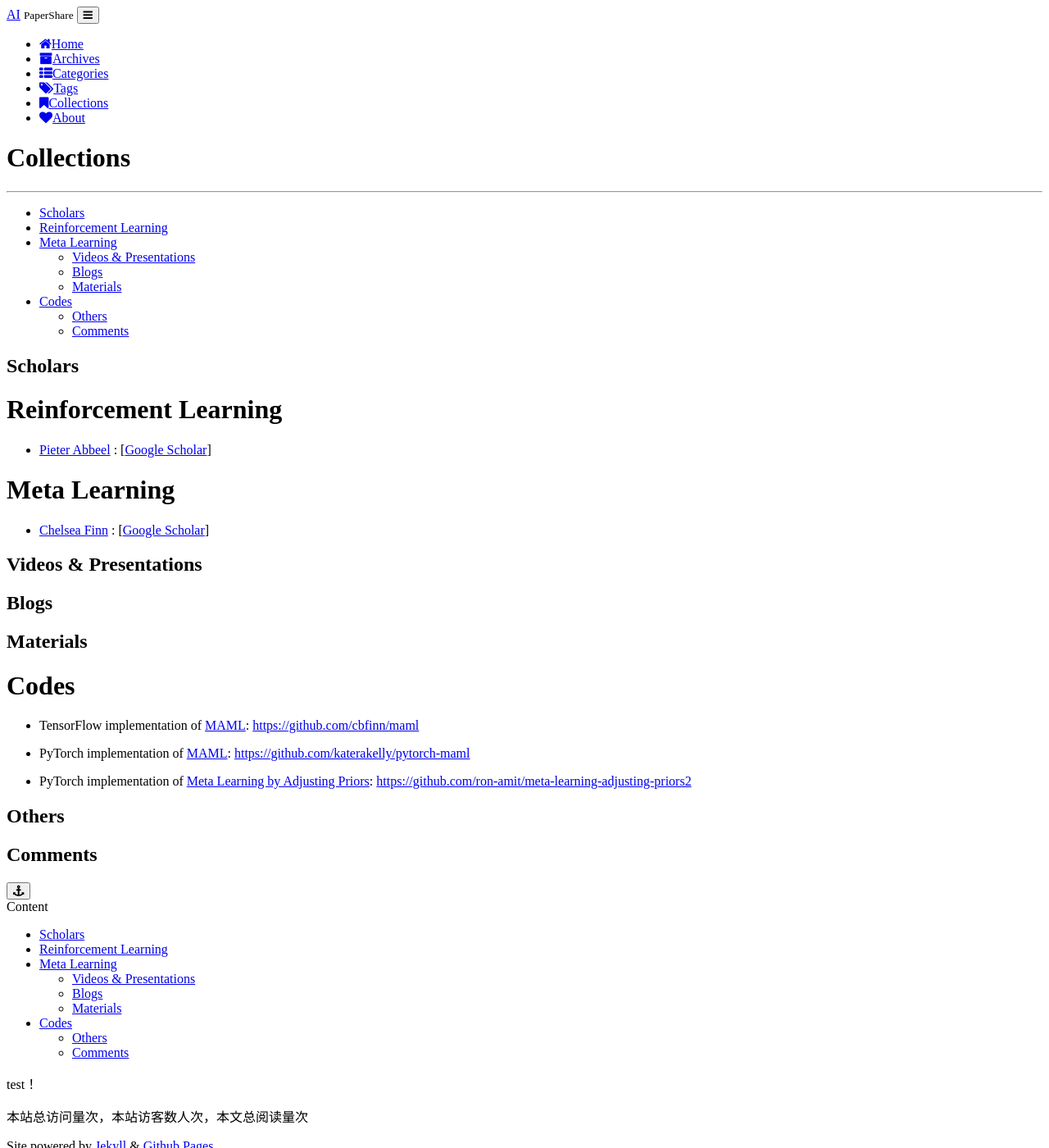
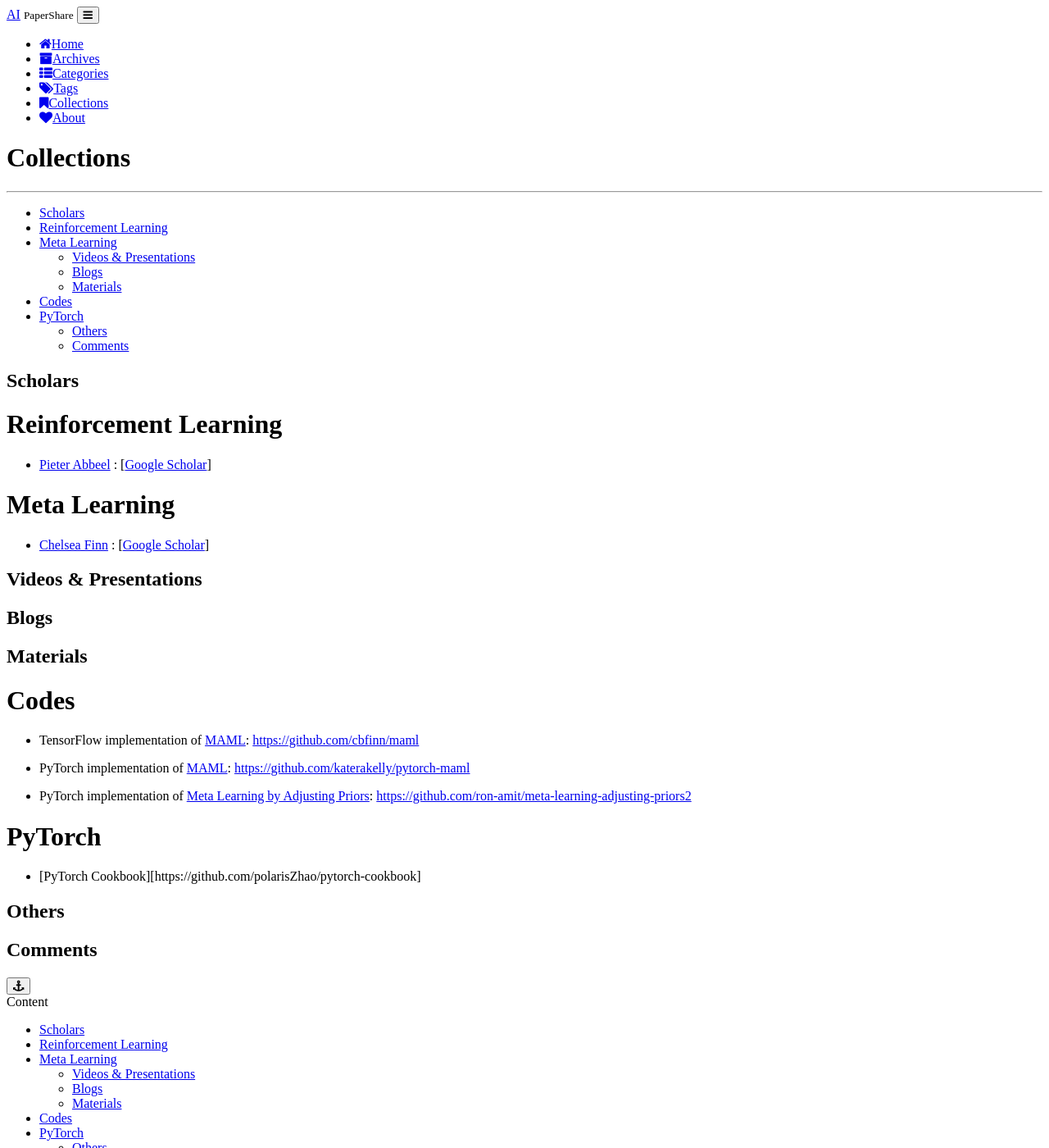
Before and after one commit to tyliu22/tyliu22.github.io, a Jekyll site: the page built from page/3collections.md, in a window 1280 px wide and 1400 px high. Shown: the whole window at 82% size. Built offline with Jekyll 4.4.1, drawn with Linux system fonts in a browser that asks for light colours; comment, search, counter and statistics services are not loaded; a style sheet for code colours, icons or effects is not loaded.

Commit message:
Update 3collections.md

```diff
--- a/page/3collections.md
+++ b/page/3collections.md
@@ -30,6 +30,8 @@ type: page
 
 - PyTorch implementation of [Meta Learning by Adjusting Priors](http://proceedings.mlr.press/v80/amit18a.html):  [https://github.com/ron-amit/meta-learning-adjusting-priors2](https://github.com/ron-amit/meta-learning-adjusting-priors2)
 
+# PyTorch
+- [PyTorch Cookbook][https://github.com/polarisZhao/pytorch-cookbook]
 
 
 ## Others
```
